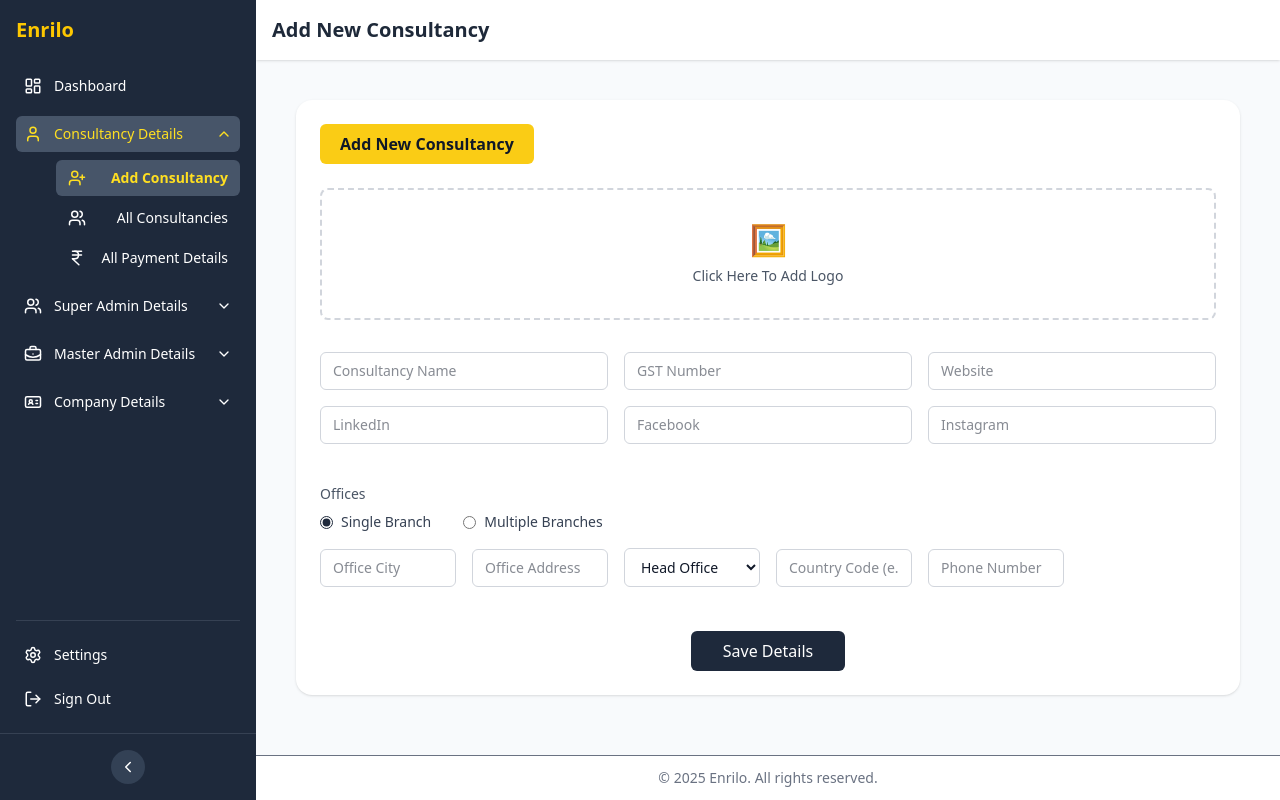
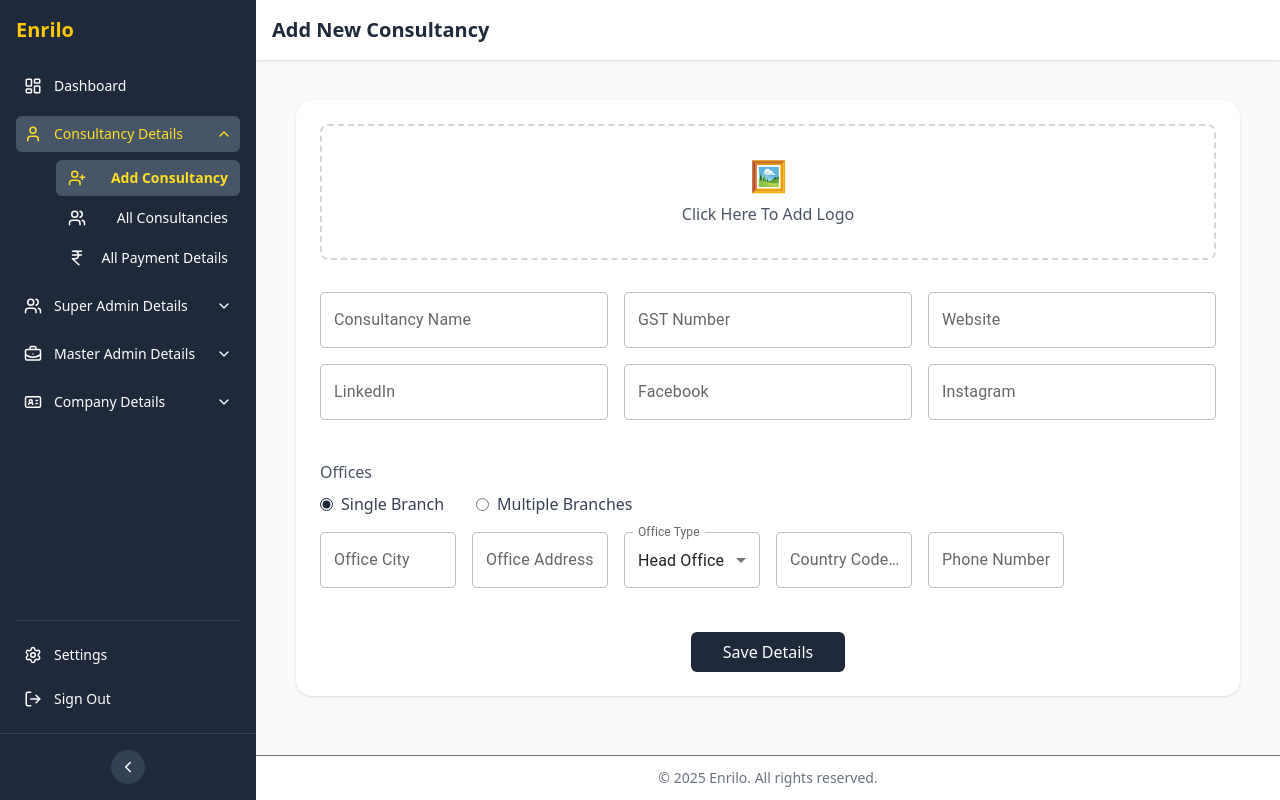
Before and after one commit to aunshpatel/enrilo, a React (Vite) app: page /add-new-consultancy in a window 1280 px wide. Built offline with nearby package versions, Linux system fonts and the light colour scheme.

Commit message:
UI update

```diff
--- a/package.json
+++ b/package.json
@@ -9,6 +9,9 @@
     "start": "node --max-old-space-size=4096 server.js"
   },
   "dependencies": {
+    "@emotion/react": "^11.14.0",
+    "@emotion/styled": "^11.14.1",
+    "@mui/material": "^7.3.4",
     "@reduxjs/toolkit": "^2.9.0",
     "bcrypt": "^6.0.0",
     "cors": "^2.8.5",
--- a/src/pages/AddNewConsultancy.jsx
+++ b/src/pages/AddNewConsultancy.jsx
@@ -58,7 +58,9 @@
 //   );
 // }
 
-import { useState } from "react";
+import React, { useState } from 'react';
+import TextField from '@mui/material/TextField';
+import MenuItem from '@mui/material/MenuItem';
 
 export default function AddNewConsultancy() {
   const [branchType, setBranchType] = useState("single"); // "single" or "multiple"
@@ -128,57 +130,89 @@ export default function AddNewConsultancy() {
   return (
     <div className="p-4">
       <div className="bg-white rounded-2xl shadow p-6 max-w-6xl mx-auto">
-        <button className="bg-[#FACC15] text-gray-900 font-semibold px-5 py-2 rounded-md mb-6 hover:bg-[#EAB308] transition">
+        {/* <button className="bg-[#FACC15] text-gray-900 font-semibold px-5 py-2 rounded-md mb-6 hover:bg-[#EAB308] transition">
           Add New Consultancy
-        </button>
+        </button> */}
 
         {/* Logo Upload */}
         <div className="flex flex-col items-center border-dashed border-2 border-gray-300 rounded-lg p-8 mb-8">
           <div className="text-gray-400 text-3xl mb-2">🖼️</div>
-          <p className="text-sm text-gray-600">Click Here To Add Logo</p>
+          <p className="text-gray-600">Click Here To Add Logo</p>
         </div>
 
         {/* Form */}
         <form className="grid grid-cols-1 md:grid-cols-3 gap-4" onSubmit={handleSubmit}>
-          <input type="text" placeholder="Consultancy Name" className="input" id="consultancy_name" />
-          <input type="text" placeholder="GST Number" className="input" id="gst_number" />
-          <input type="text" placeholder="Website" className="input" id="website" />
-
-          <input type="text" placeholder="LinkedIn" className="input" id="linkedin_url" />
-          <input type="text" placeholder="Facebook" className="input" id="facebook_url" />
-          <input type="text" placeholder="Instagram" className="input" id="instagram_url" />
+          <TextField label="Consultancy Name" className="input" variant="outlined" />
+          <TextField label="GST Number" className="input" variant="outlined" />
+          <TextField label="Website" className="input" variant="outlined" />
+          <TextField label="LinkedIn" className="input" variant="outlined" />
+          <TextField label="Facebook" className="input" variant="outlined" />
+          <TextField label="Instagram" className="input" variant="outlined" />
 
           {/* Office Selection */}
           <div className="col-span-3 mt-6">
-            <p className="text-sm text-gray-600 mb-2">Offices</p>
+            <p className="text-gray-600 mb-2">Offices</p>
             <div className="flex gap-8 mb-4">
               <label className="flex items-center gap-2">
-                <input type="radio" name="branch_type" checked={branchType === "single"} onChange={() => handleBranchTypeChange("single")} className="accent-[#1E293B]" />
-                <span className="text-sm text-gray-700">Single Branch</span>
+                <input
+                  type="radio"
+                  name="branch_type"
+                  checked={branchType === "single"}
+                  onChange={() => handleBranchTypeChange("single")}
+                  className="accent-[#1E293B]"
+                />
+                <span className="text-gray-700">Single Branch</span>
               </label>
               <label className="flex items-center gap-2">
-                <input type="radio" name="branch_type" checked={branchType === "multiple"} onChange={() => handleBranchTypeChange("multiple")} className="accent-[#1E293B]" />
-                <span className="text-sm text-gray-700">Multiple Branches</span>
+                <input
+                  type="radio"
+                  name="branch_type"
+                  checked={branchType === "multiple"}
+                  onChange={() => handleBranchTypeChange("multiple")}
+                  className="accent-[#1E293B]"
+                />
+                <span className="text-gray-700">Multiple Branches</span>
               </label>
             </div>
 
-            {/* Office Details (no decoration) */}
+            {/* Office rows */}
             {offices.map((office, index) => (
               <div key={index} className="grid grid-cols-1 md:grid-cols-6 gap-4 items-center mb-3">
-                <input type="text" placeholder="Office City" className="input" value={office.city} onChange={(e) => handleOfficeChange(index, "city", e.target.value)} />
-
-                <input type="text" placeholder="Office Address" className="input" value={office.address} onChange={(e) => handleOfficeChange(index, "address", e.target.value)} />
-
-                <select className="input" value={office.type} onChange={(e) => handleOfficeChange(index, "type", e.target.value)} >
-                  <option value="Head Office">Head Office</option>
-                  <option value="Branch">Branch</option>
-                  <option value="Franchise">Franchise</option>
-                </select>
-
-                <input type="text" placeholder="Country Code (e.g. +1)" className="input" value={office.countryCode} onChange={(e) => handleOfficeChange(index, "countryCode", e.target.value)} />
-
-                <input type="text" placeholder="Phone Number" className="input" value={office.phoneNumber} onChange={(e) => handleOfficeChange(index, "phoneNumber", e.target.value)} />
-
+                <TextField
+                  label="Office City"
+                  value={office.city}
+                  onChange={(e) => handleOfficeChange(index, "city", e.target.value)}
+                  variant="outlined"
+                />
+                <TextField
+                  label="Office Address"
+                  value={office.address}
+                  onChange={(e) => handleOfficeChange(index, "address", e.target.value)}
+                  variant="outlined"
+                />
+                <TextField
+                  label="Office Type"
+                  select
+                  value={office.type}
+                  onChange={(e) => handleOfficeChange(index, "type", e.target.value)}
+                  variant="outlined"
+                >
+                  <MenuItem value="Head Office">Head Office</MenuItem>
+                  <MenuItem value="Branch">Branch</MenuItem>
+                  <MenuItem value="Franchise">Franchise</MenuItem>
+                </TextField>
+                <TextField
+                  label="Country Code (e.g. +1)"
+                  value={office.countryCode}
+                  onChange={(e) => handleOfficeChange(index, "countryCode", e.target.value)}
+                  variant="outlined"
+                />
+                <TextField
+                  label="Phone Number"
+                  value={office.phoneNumber}
+                  onChange={(e) => handleOfficeChange(index, "phoneNumber", e.target.value)}
+                  variant="outlined"
+                />
                 {branchType === "multiple" && (
                   <button type="button" onClick={() => handleRemoveOffice(index)} className="text-red-600 hover:text-red-800 text-sm font-semibold" >
                     ❌ Remove
@@ -187,10 +221,9 @@ export default function AddNewConsultancy() {
               </div>
             ))}
 
-            {/* Add Office Button */}
             {branchType === "multiple" && (
               <div className="mt-2">
-                <button type="button" onClick={handleAddOffice} className="bg-[#1E293B] text-white px-4 py-2 rounded-md hover:bg-[#334155] transition" >
+                <button type="button" onClick={handleAddOffice} className="bg-[#1E293B] text-white px-4 py-2 rounded-md hover:bg-[#334155] transition">
                   + Add Another Office
                 </button>
               </div>
@@ -208,3 +241,157 @@ export default function AddNewConsultancy() {
     </div>
   );
 }
+
+
+// import React, { useState } from 'react';
+// import TextField from '@mui/material/TextField';
+
+// export default function AddNewConsultancy() {
+//   const [branchType, setBranchType] = useState("single"); // "single" or "multiple"
+//   const [offices, setOffices] = useState([
+//     {
+//       city: "",
+//       address: "",
+//       type: "Head Office",
+//       countryCode: "",
+//       phoneNumber: "",
+//     },
+//   ]);
+
+//   const handleOfficeChange = (index, field, value) => {
+//     const updated = [...offices];
+//     updated[index][field] = value;
+//     setOffices(updated);
+//   };
+
+//   const handleAddOffice = () => {
+//     setOffices([
+//       ...offices,
+//       {
+//         city: "",
+//         address: "",
+//         type: "Branch",
+//         countryCode: "",
+//         phoneNumber: "",
+//       },
+//     ]);
+//   };
+
+//   const handleRemoveOffice = (index) => {
+//     setOffices(offices.filter((_, i) => i !== index));
+//   };
+
+//   const handleBranchTypeChange = (type) => {
+//     setBranchType(type);
+//     if (type === "single") {
+//       setOffices([
+//         {
+//           city: "",
+//           address: "",
+//           type: "Head Office",
+//           countryCode: "",
+//           phoneNumber: "",
+//         },
+//       ]);
+//     }
+//   };
+
+//   const handleSubmit = (e) => {
+//     e.preventDefault();
+//     const payload = {};
+//     offices.forEach((office, index) => {
+//       const num = index + 1;
+//       payload[`office_city_${num}`] = office.city;
+//       payload[`office_address_${num}`] = office.address;
+//       payload[`office_type_${num}`] = office.type;
+//       payload[`office_country_code_${num}`] = office.countryCode;
+//       payload[`office_phone_number_${num}`] = office.phoneNumber;
+//     });
+//     console.log("Database Payload:", payload);
+//     // TODO: send `payload` to backend or database
+//   };
+
+//   return (
+//     <div className="p-4">
+//       <div className="bg-white rounded-2xl shadow p-6 max-w-6xl mx-auto">
+//         <button className="bg-[#FACC15] text-gray-900 font-semibold px-5 py-2 rounded-md mb-6 hover:bg-[#EAB308] transition">
+//           Add New Consultancy
+//         </button>
+
+//         {/* Logo Upload */}
+//         <div className="flex flex-col items-center border-dashed border-2 border-gray-300 rounded-lg p-8 mb-8">
+//           <div className="text-gray-400 text-3xl mb-2">🖼️</div>
+//           <p className="text-sm text-gray-600">Click Here To Add Logo</p>
+//         </div>
+
+//         {/* Form */}
+//         <form className="grid grid-cols-1 md:grid-cols-3 gap-4" onSubmit={handleSubmit}>
+//           <TextField label="Consultancy Name" className="input" id="consultancy_name" variant="outlined" />
+//           <TextField label="GST Number" className="input" id="consultancy_name" variant="outlined" />
+//           <TextField label="Website" className="input" id="website" variant="outlined" />
+//           <TextField label="LinkedIn" className="input" id="linkedin_url" variant="outlined" />
+//           <TextField label="Facebook" className="input" id="facebook_url" variant="outlined" />
+//           <TextField label="Instagram" className="input" id="instagram_url" variant="outlined" />
+
+//           {/* Office Selection */}
+//           <div className="col-span-3 mt-6">
+//             <p className="text-sm text-gray-600 mb-2">Offices</p>
+//             <div className="flex gap-8 mb-4">
+//               <label className="flex items-center gap-2">
+//                 <input type="radio" name="branch_type" checked={branchType === "single"} onChange={() => handleBranchTypeChange("single")} className="accent-[#1E293B]" />
+//                 <span className="text-sm text-gray-700">Single Branch</span>
+//               </label>
+//               <label className="flex items-center gap-2">
+//                 <input type="radio" name="branch_type" checked={branchType === "multiple"} onChange={() => handleBranchTypeChange("multiple")} className="accent-[#1E293B]" />
+//                 <span className="text-sm text-gray-700">Multiple Branches</span>
+//               </label>
+//             </div>
+
+//             {/* Office Details (no decoration) */}
+//             {offices.map((office, index) => (
+//               <div key={index} className="grid grid-cols-1 md:grid-cols-6 gap-4 items-center mb-3">
+//                 {/* <input type="text" placeholder="Office City" className="input" value={office.city} onChange={(e) => handleOfficeChange(index, "city", e.target.value)} /> */}
+//                 <TextField label="Office City" className="input" value={office.city} onChange={(e) => handleOfficeChange(index, "city", e.target.value)} variant="outlined" />
+//                 {/* <input type="text" placeholder="Office Address" className="input" value={office.address} onChange={(e) => handleOfficeChange(index, "address", e.target.value)} /> */}
+//                 <TextField label="Office Address" className="input" value={office.address} onChange={(e) => handleOfficeChange(index, "address", e.target.value)} variant="outlined" />
+//                 {/* <select className="input" value={office.type} onChange={(e) => handleOfficeChange(index, "type", e.target.value)} >
+//                   <option value="Head Office">Head Office</option>
+//                   <option value="Branch">Branch</option>
+//                   <option value="Franchise">Franchise</option>
+//                 </select> */}
+//                 <FloatingSelect id={`office_type_${index + 1}`} label="Office Type" value={office.type} onChange={(v) => handleOfficeChange(index, "type", v)} options={[ { value: "Head Office", label: "Head Office" }, { value: "Branch", label: "Branch" }, { value: "Franchise", label: "Franchise" }, ]} />
+
+//                 <TextField label="Country Code (e.g. +1)" className="input" value={office.countryCode} onChange={(e) => handleOfficeChange(index, "countryCode", e.target.value)} variant="outlined" />
+//                 {/* <input type="text" placeholder="Country Code (e.g. +1)" className="input" value={office.countryCode} onChange={(e) => handleOfficeChange(index, "countryCode", e.target.value)} /> */}
+//                 <TextField label="Phone Number" className="input" value={office.phoneNumber} onChange={(e) => handleOfficeChange(index, "phoneNumber", e.target.value)} variant="outlined" />
+//                 {/* <input type="text" placeholder="Phone Number" className="input" value={office.phoneNumber} onChange={(e) => handleOfficeChange(index, "phoneNumber", e.target.value)} /> */}
+
+//                 {branchType === "multiple" && (
+//                   <button type="button" onClick={() => handleRemoveOffice(index)} className="text-red-600 hover:text-red-800 text-sm font-semibold" >
+//                     ❌ Remove
+//                   </button>
+//                 )}
+//               </div>
+//             ))}
+
+//             {/* Add Office Button */}
+//             {branchType === "multiple" && (
+//               <div className="mt-2">
+//                 <button type="button" onClick={handleAddOffice} className="bg-[#1E293B] text-white px-4 py-2 rounded-md hover:bg-[#334155] transition" >
+//                   + Add Another Office
+//                 </button>
+//               </div>
+//             )}
+//           </div>
+//         </form>
+
+//         {/* Save Button */}
+//         <div className="mt-8 flex justify-center">
+//           <button type="submit" onClick={handleSubmit} className="bg-[#1E293B] text-white px-8 py-2 rounded-md hover:bg-[#334155] transition" >
+//             Save Details
+//           </button>
+//         </div>
+//       </div>
+//     </div>
+//   );
+// }
```
Also changed, not shown: 1 other file (tests, documents, lock files or other folders).
